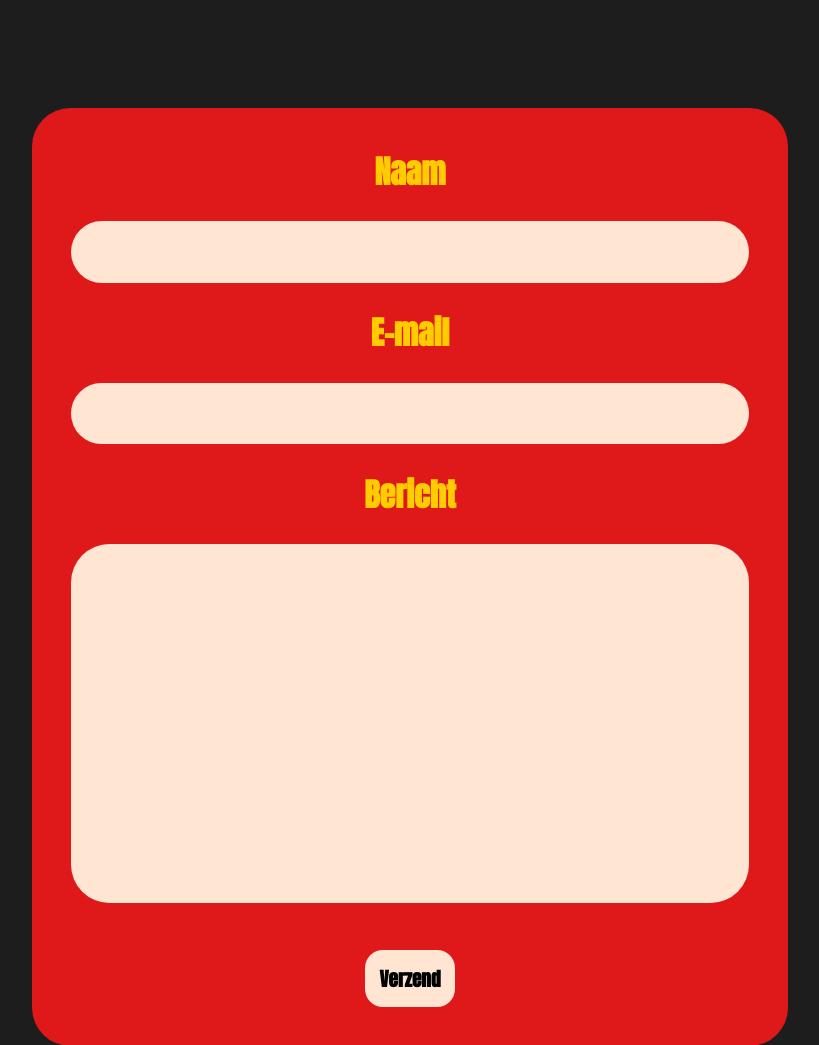
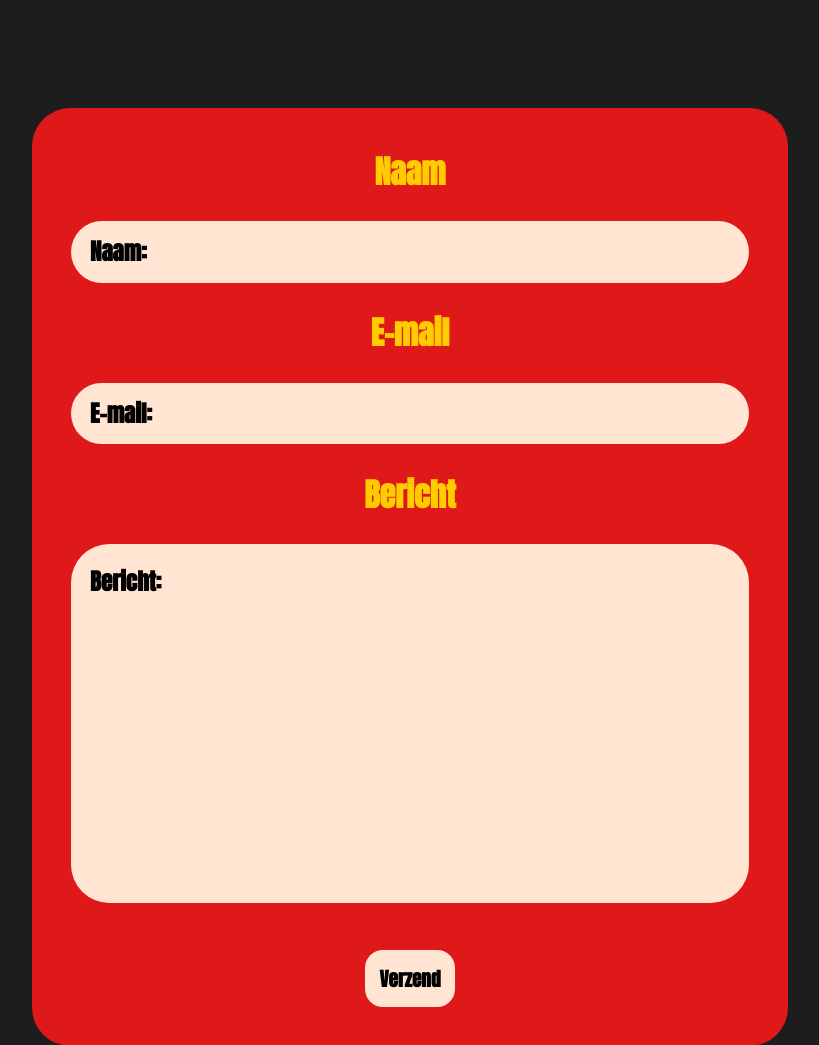
Before and after one commit to Sander227/Restaurant-website, a PHP site: page /contact.php in a window 1280 px wide. Shown: the part 359-1404 px from the top of the page, without its empty margins (230-1049 px from the left). Run offline with PHP 8.4, Linux system fonts and the light colour scheme.

Commit message:
Final commit
Placeholder toegevoegd op de contact pagina

```diff
--- a/contact.php
+++ b/contact.php
@@ -61,11 +61,11 @@
         <div class="verzend-email-blok">
             <form class="formulier" action="https://formsubmit.co/smitssander3@gmail.com" method="POST">
                 <label class="formulier-tekst">Naam</label>
-                <input type="text" class="formulier-input" name="naam">
+                <input type="text" class="formulier-input" name="naam" placeholder="Naam:">
                 <label class="formulier-tekst">E-mail</label>
-                <input type="email" class="formulier-input" name="email">
+                <input type="email" class="formulier-input" name="email" placeholder="E-mail:">
                 <label class="formulier-tekst">Bericht</label>
-                <textarea class="formulier-input-lang" name="bericht"></textarea>
+                <textarea class="formulier-input-lang" name="bericht" placeholder="Bericht:"></textarea>
                 <button type="submit" class="verzend-knop">Verzend</button>
             </form>
 
--- a/css/main.css
+++ b/css/main.css
@@ -362,6 +362,14 @@ footer{
     color: #000;
 }
 
+.formulier-input::placeholder {
+    color: #000;
+}
+
+.formulier-input-lang::placeholder {
+    color: #000;
+}
+
 .formulier-tekst-login {
     color: #000;
     font-weight: bold;
```
